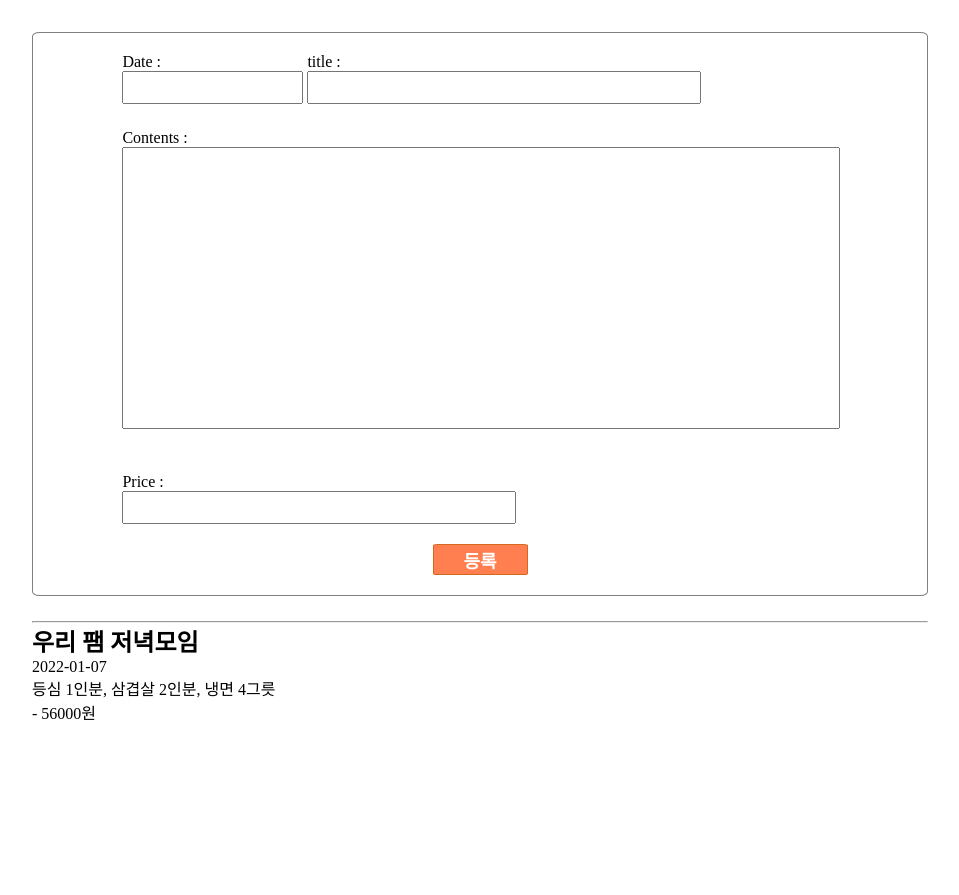
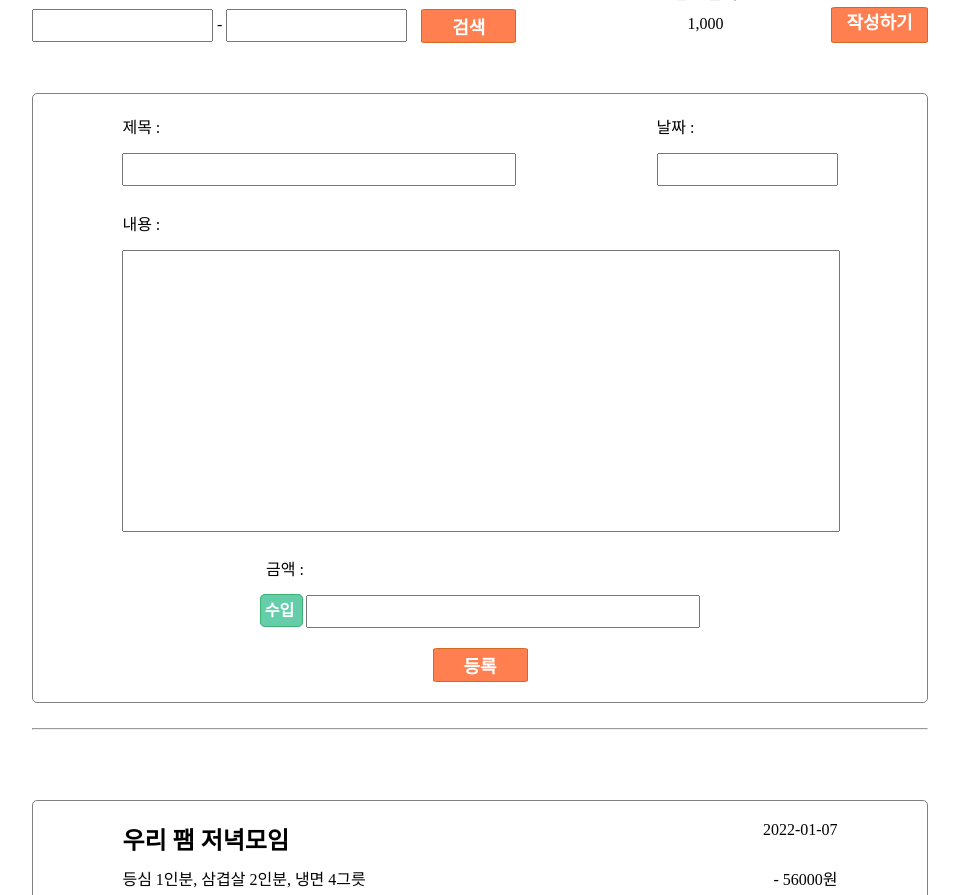
Before and after one commit to BANGWON-LEE/wony_account, a plain HTML site: page main.html in a window 1280 px wide. Shown: the part 161-1056 px from the top of the page, without its empty margins (160-1119 px from the left). Before the commit the page ends 885 px from the top, so only its background shows below. Drawn offline with Linux system fonts and the light colour scheme.

Commit message:
20220108 main.html 퍼블리싱 작업

```diff
--- a/main.html
+++ b/main.html
@@ -34,6 +34,7 @@
                     <h5>날짜를 선택해주세요</h5>
                     <input class="datepic" id="datepicker1" type="text"> -
                     <input class="datepic" id="datepicker2" type="text">
+                    <input type="button" value="검색" class="write_btn" id="account_search_btn">
                 </form>
             </div>
             <div class="account_part_block">
@@ -52,28 +53,34 @@
         <div class="write_content">
             <div class="write_content2">
                 <form >
+                    <div class="account_write">
+                        <p class="account_title_name">
+                            제목 :
+                        </p>
+                        <input type="text" class="account_input" >
+                    </div>
                     <div class="choice_single_calendar">
-                        <p class="account_date">
-                            Date :
+                        <p class="account_title_name">
+                            날짜 :
                         </p>
                         <input id="datepicker" class="datepic" type="text">
                     </div>
-                    <div class="account_write">
-                        <p class="content_title">
-                            title :
-                        </p>
-                        <input type="text" class="account_input" >
-                    </div>
                     <div class="content_box">
-                        <p class="content_detail">
-                            Contents :
+                        <p class="account_title_name">
+                            내용 :
                         </p>
                         <textarea class="account_content"></textarea>
                     </div>
                     <div class="content_price">
-                        <p class="input_price">
-                            Price :
+                        <p class="account_title_name" id="price_name">
+                            금액 :
                         </p>
+                        <a class="btn_price" id="btn_price_plus">
+                            수입
+                        </a>
+                        <a class="btn_price" id="btn_price_minus">
+                            지출
+                        </a>
                         <input type="number"  class="account_input">
                     </div>
                     <div class="btn_area"
@@ -87,7 +94,7 @@
         <div class="account_list_back">
             <div class="account_list_cnt">
                 <div class="account_list_title">
-                    <h2>
+                    <h2 class="account_list_title_detail">
                         우리 팸 저녁모임
                     </h2>
                 </div>
--- a/style/main.css
+++ b/style/main.css
@@ -28,12 +28,17 @@ ol, ul, li {
 }
 
 .account_project{
-    margin-top: 25px;
+    margin-top: 65px;
+    display: block;
 }
 
 .choice_calendar {
     display: inline-block;
-    margin-top: 25px;
+    margin-top: 45px;
+}
+
+.user_title{
+    text-align: center;
 }
 
 .datepic {
@@ -43,7 +48,7 @@ ol, ul, li {
 .account_part_block {
     display: inline-block;
     float: right;
-    margin-top: 25px;
+    margin-top: 45px;
 }
 
 .account_price{
@@ -58,12 +63,13 @@ ol, ul, li {
 .write_btn{
     display: inline-block;
     width: 95px;
-    height: 31px;
+    height: 34px;
     border: 1px solid chocolate;
     background-color: coral;
     text-align: center;
     border-radius: 5%;
     margin-left: 90px;
+    cursor: pointer;
 }
 
 #write_btn_detail {
@@ -72,10 +78,18 @@ ol, ul, li {
     font-size: large;
 }
 
+#account_search_btn{
+    color: #fff;
+    font-weight: bold;
+    font-size: large;
+    margin-left: 10px;
+    vertical-align: middle;
+}
+
 .write_content{
     margin-top: 50px;
     border: 1px solid grey;
-    border-radius: 0.8%;
+    border-radius: 5px;
     margin-bottom: 25px;
 }
 
@@ -92,6 +106,8 @@ ol, ul, li {
 
 .choice_single_calendar{
     display: inline-block;
+    margin-left: 20px;
+    float: right;
 }
 
 .account_write{
@@ -108,7 +124,40 @@ ol, ul, li {
 }
 
 .content_price{
-    margin-top: 40px;
+    margin-top: 20px;
+    text-align: center;
+}
+
+.account_title_name{
+    margin-bottom: 15px;
+}
+
+#price_name{
+    margin-right: 390px;
+}
+
+.btn_price {
+    width: 35px;
+    height: 32px;
+    padding: 7px 4px;
+    margin-right: 3px;
+    cursor: pointer;
+    font-weight: bold;
+}
+
+#btn_price_plus{
+    border: 1px solid mediumseagreen;
+    border-radius: 5px;
+    background-color: mediumaquamarine;
+    color: #fff;
+}
+
+#btn_price_minus{
+    display: none;
+    border: 1px solid rosybrown;
+    border-radius: 5px;
+    color: #fff;
+    background-color: salmon;
 }
 
 #account_write_btn {
@@ -122,3 +171,37 @@ ol, ul, li {
 .btn_area{
     text-align: center;
 }
+
+.account_list_back{
+    margin-top: 70px;
+    margin-bottom: 60px;
+    border: 1px solid grey;
+    border-radius: 5px;
+}
+
+.account_list_cnt {
+    width: 80%;
+    margin: 20px auto 20px;
+}
+
+.account_list_title{
+    display: inline-block;
+}
+
+.account_list_date{
+    display: inline-block;
+    float: right;
+}
+
+.account_list_content{
+    margin-top: 10px;
+    display: inline-block;
+    width: 82%;
+}
+
+.account_list_price{
+    display: inline-block;
+    margin-left: 20px;
+    margin-top: 10px;
+    float: right;
+}
```
